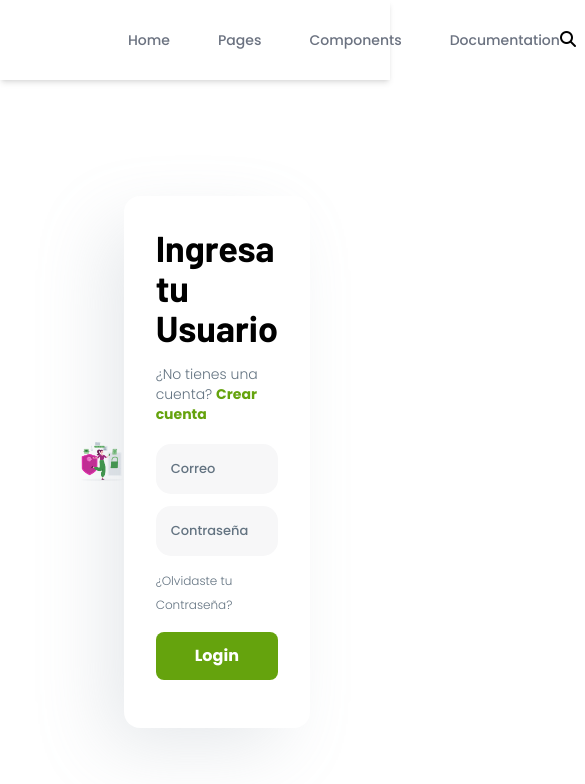
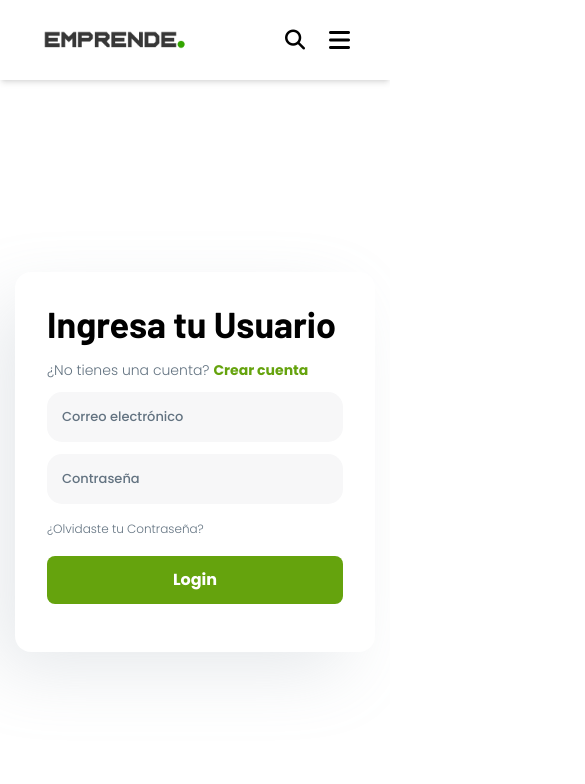
Before and after one commit to MathiasB25/emprende-client, a Next.js app: page /login in a window 390 px wide. Shown: the top 784 px of the page, 585 px wide, since content can reach past the window. Built offline with nearby package versions, Linux system fonts and the light colour scheme.

Commit message:
some updates
Layout, Navbar updates

```diff
--- a/components/Input.jsx
+++ b/components/Input.jsx
@@ -13,7 +13,7 @@ const Input = ({props}) => {
         ref?.current?.children[1]?.value != '' ? setLabel(true) : setLabel(false);
     }
     return (
-        <div ref={ref} className="input-div mt-3 relative" onClick={(e) => setElement(e)}>
+        <div ref={ref} className="input-div relative" onClick={(e) => setElement(e)}>
             <label className="label" htmlFor={props.id}>{!label && <p>{props.label}</p>}</label>
             <input className={`${label && 'bottom-0 top-1/2 -translate-y-1/2'} input`} type={props.inputType} id={props.id} onChange={handleLabel} />
         </div>
--- a/components/Layout.jsx
+++ b/components/Layout.jsx
@@ -4,7 +4,7 @@ const Layout = ({children}) => {
   return(
     <>
       <Navbar/>
-      <div className="px-20 xl:px-44 2xl:px-80 ">{children}</div>
+      <div className="xl:5 lg:px-20 xl:px-44 2xl:px-80 ">{children}</div>
     </>
 
   )
--- a/components/LoginForm.jsx
+++ b/components/LoginForm.jsx
@@ -1,12 +1,12 @@
 import Link from "next/link"
 import { useState } from "react"
 import useFormInput from "../hooks/useFormInput"
-import useFormLabel from "../hooks/useFormLabel"
+import Input from "./Input"
 
 
 const LoginForm = () => {
 
-  const [ mail, setMail ] = useState('');
+  const [ email, setEmail ] = useState('');
   const [ pass1, setPass1 ] = useState('');
 
   const [ element, setElement ] = useState(null);
@@ -14,26 +14,34 @@ const LoginForm = () => {
 
   return (
     <div className="">
-      <div className="w-full mt-auto box-border mr-auto block">
+      <div className="w-fit mx-auto box-border mr-auto block">
         <div className="box-border flex flex-row space-between fit-box">
-          <div>
-            <Link href={'/'}><img className="h-fit" src="/img/illustration_login.png" alt="logo"/></Link>
+          <div className="hidden md:block">
+            <img className="h-fit" src="/img/illustration_login.png" alt="logo"/>
           </div>
           <div className="box-register">
             <div>
               <p className="m-0 font-barlow font-bold mb-4 text-4xl">Ingresa tu Usuario</p>
               <p className="m-0 text-sm font-light text-main-text">¿No tienes una cuenta? <Link href={'/register'}> <span className="m-0 font-semibold text-main-color hover:text-main-colordark"> Crear cuenta </span> </Link></p>
             </div>
-            <div className="flex flex-col mt-5 text-main-text">
+            <div className="flex flex-col mt-3 text-main-text">
               <form action="" className="flex flex-col gap-3" onSubmit={e => handleSubmit(e)}>
-                <div className="input-label relative input-div" onClick={e => setElement(e)}>
-                  <label className="label" htmlFor="mail">Correo</label>
-                  <input className="input" type="mail" name="mail" id="mail" onChange={e => setMail(e.target.value)} value={mail} />
-                </div>
-                <div className="input-label relative input-div" onClick={e => setElement(e)}>
-                  <label className="label" htmlFor="pass1">Contraseña</label>
-                  <input className="input" type="password" name="pass1" id="pass1" onChange={e => setPass1(e.target.value)} value={pass1} />
-                </div>
+                <Input props={{
+                      id: "email",
+                      label: "Correo electrónico",
+                      inputType: "email",
+                      value: email,
+                      setter: setEmail
+                    }}
+                />
+                <Input props={{
+                      id: "pass1",
+                      label: "Contraseña",
+                      inputType: "password",
+                      value: pass1,
+                      setter: setPass1
+                    }}
+                />
                 <Link href={'/'}><span className="hover:underline text-xs font-light">¿Olvidaste tu Contraseña?</span></Link>
                 <button className="cursor-pointer font-semibold text-base py-2 mt-1 px-6 rounded-lg text-white bg-main-color w-full h-12 mb-4 hover:bg-main-colordark transition-colors">Login</button>
               </form>
--- a/components/Navbar.jsx
+++ b/components/Navbar.jsx
@@ -15,13 +15,13 @@ const Navbar = () => {
 
   return (
     <>
-      <div className="relative flex items-center px-20 shadow-md">
+      <div className="relative flex items-center px-10 lg:px-20 shadow-md">
          <div className="w-full flex justify-between">
             <div className="flex">
                <div className="h-20 cursor-pointer inline-flex items-center">
                      <Link href={'/'}><img className="navbar-logosize" src="/img/icon.png" alt="logo"/></Link>
                </div>
-               <div className="flex gap-12 items-center flex-row ml-12 text-gray-500 ">
+               <div className="hidden lg:flex gap-10 items-center flex-row ml-12 text-gray-500 ">
                      <Link href="/"><p className="cursor-pointer font-medium text-sm flex relative items-center hover:text-main-color"> Home </p></Link>
                      <Link href="/"><p className="cursor-pointer font-medium text-sm flex relative items-center hover:text-main-color"> Pages </p></Link>
                      <Link href="/"><p className="cursor-pointer font-medium text-sm flex relative items-center hover:text-main-color"> Components </p></Link>
@@ -31,16 +31,18 @@ const Navbar = () => {
 
             <div className="flex gap-6 items-center">
                   <div>
-                     <button onClick={handleOpenMenu}><i className="fa-solid fa-magnifying-glass hover:text-main-color"></i></button>
+                     <button onClick={handleOpenMenu}><i className="text-xl lg:text-base fa-solid fa-magnifying-glass hover:text-main-color"></i></button>
                   </div>
-                  <div className="hidden">
-                     <button><i className="fa-solid fa-bars"></i></button>
+                  <div className="lg:hidden">
+                     <button><i className="fa-solid fa-bars text-2xl"></i></button>
                   </div>
-                  <div>
-                     <Link href="/login"><p className="navbar-joinusbuy border border-solid border-main-text hover:bg-main-text hover:text-white">Unite</p></Link>
-                  </div>
-                  <div>
-                     <Link href="/"><p className="navbar-joinusbuy text-white bg-main-color hover:bg-main-colordark transition-colors">Buy Now</p></Link>
+                  <div className="hidden lg:flex gap-4">
+                     <div>
+                        <Link href="/login"><p className="navbar-joinusbuy border border-solid border-main-text hover:bg-main-text hover:text-white">Unite</p></Link>
+                     </div>
+                     <div>
+                        <Link href="/"><p className="navbar-joinusbuy text-white bg-main-color hover:bg-main-colordark transition-colors">Buy Now</p></Link>
+                     </div>
                   </div>
             </div>
          </div>
--- a/components/RegisterForm.jsx
+++ b/components/RegisterForm.jsx
@@ -1,8 +1,6 @@
 import Link from "next/link"
 import { useState } from "react"
 import Input from "./Input"
-import useFormInput from "../hooks/useFormInput"
-import useFormLabel from "../hooks/useFormLabel"
 
 const RegisterForm = () => {
 
@@ -21,10 +19,10 @@ const RegisterForm = () => {
   return(
     <div className="">
       <div>
-        <div className="w-full mt-auto box-border mr-auto block">
+        <div className="w-fit mx-auto box-border mr-auto block">
           <div className="box-border flex flex-row space-between fit-box">
-            <div>
-              <img className="" src="/img/illustration_login.png" alt="logo"/>
+            <div className="hidden md:block">
+              <img className="h-fit" src="/img/illustration_login.png" alt="logo"/>
             </div>
             <div className="box-register">
               <div>
--- a/styles/globals.css
+++ b/styles/globals.css
@@ -113,6 +113,7 @@
 
 .box-register{
     display: flex;
+    min-width: 360px;
     flex-direction: column;
     padding: 32px;
     border-radius: 16px;
```
